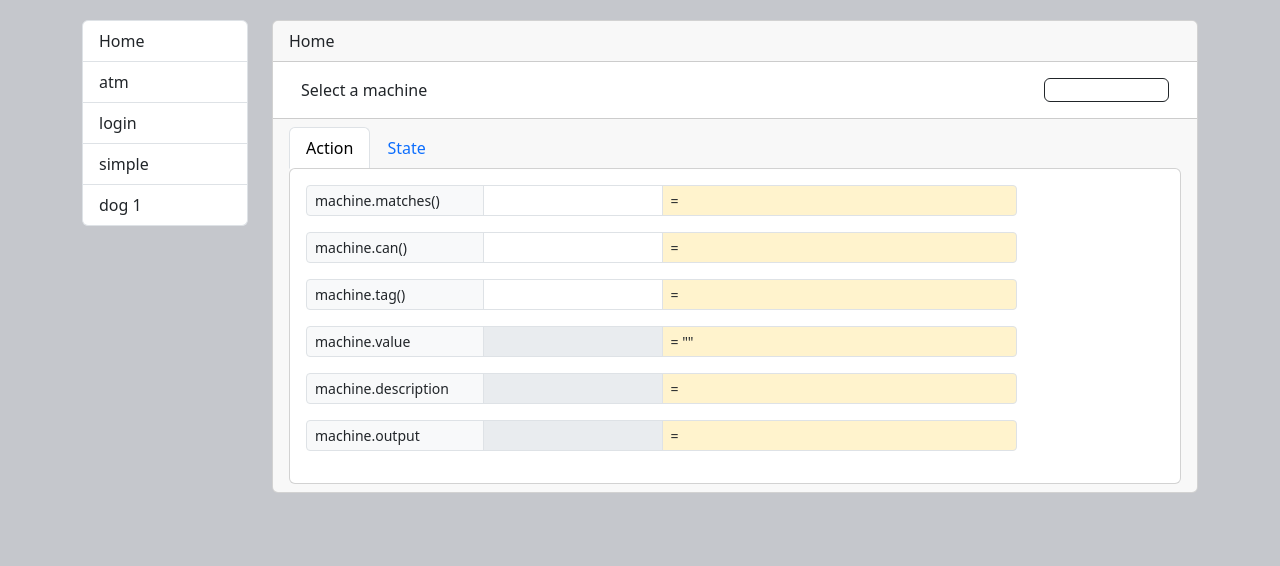
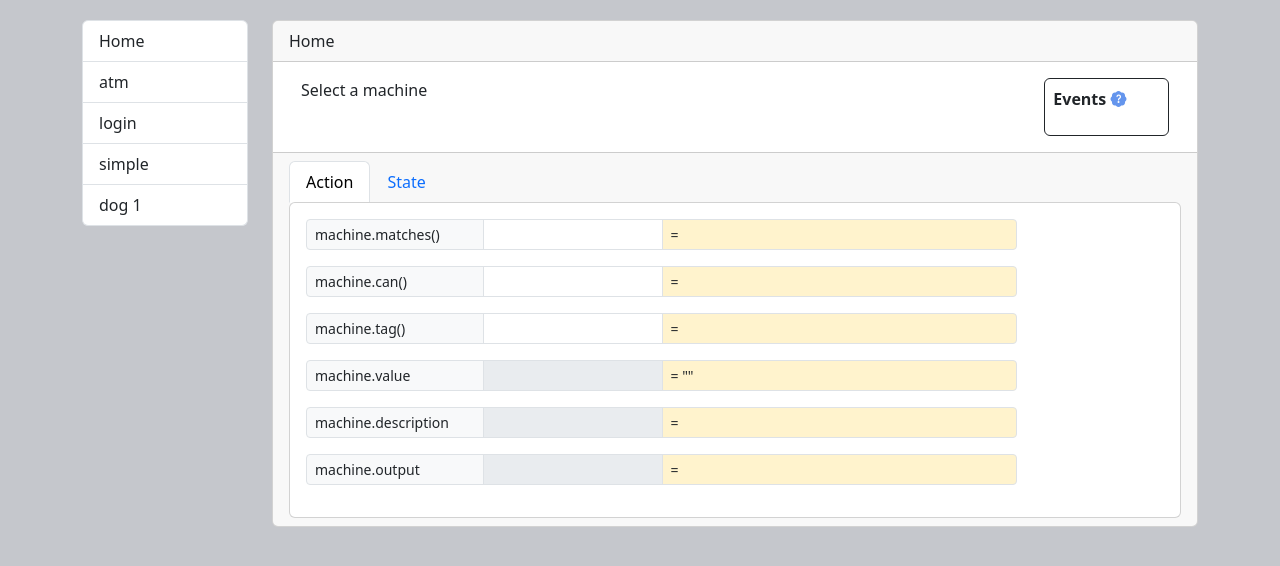
Before and after one commit to ronrobinson-portfolio/xstate_viewer, a React (Vite) app: page / in a window 1280 px wide. Shown: the top 566 px of the page. Built offline with nearby package versions, Linux system fonts and the light colour scheme.

Commit message:
Add a header to the event list

```diff
--- a/src/layout/EventLayout.tsx
+++ b/src/layout/EventLayout.tsx
@@ -1,4 +1,4 @@
-import { Button } from 'react-bootstrap';
+import { Button, OverlayTrigger, Tooltip } from 'react-bootstrap';
 import React, { useCallback, useEffect, useMemo, useState } from 'react';
 import { Actor, MachineSnapshot, SnapshotFrom } from 'xstate';
 import { getNextEvents } from '../utils/machineUtils';
@@ -41,6 +41,24 @@ const EventLayout = ({ machine, actor, meta }: FooterLayout) => {
   return (
     <>
       <div className="d-flex flex-column gap-2 border border-dark p-2 h-100 rounded">
+        <p className={"fw-bold"}>
+          Events{' '}
+          <OverlayTrigger
+            overlay={
+              <Tooltip id="tooltip-disabled">
+                Next available events at current state
+              </Tooltip>
+            }
+          >
+            <span className="d-inline-block">
+              <i
+                className={'bi-patch-question-fill'}
+                style={{ color: 'cornflowerblue' }}
+                onClick={(e) => e.stopPropagation()}
+              ></i>
+            </span>
+          </OverlayTrigger>
+        </p>
         {getEventButtons()}
       </div>
     </>
```
